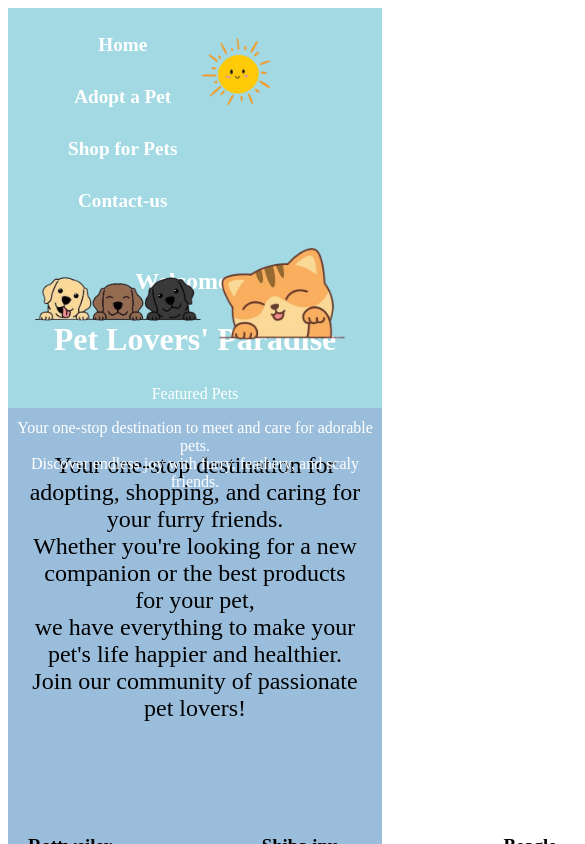
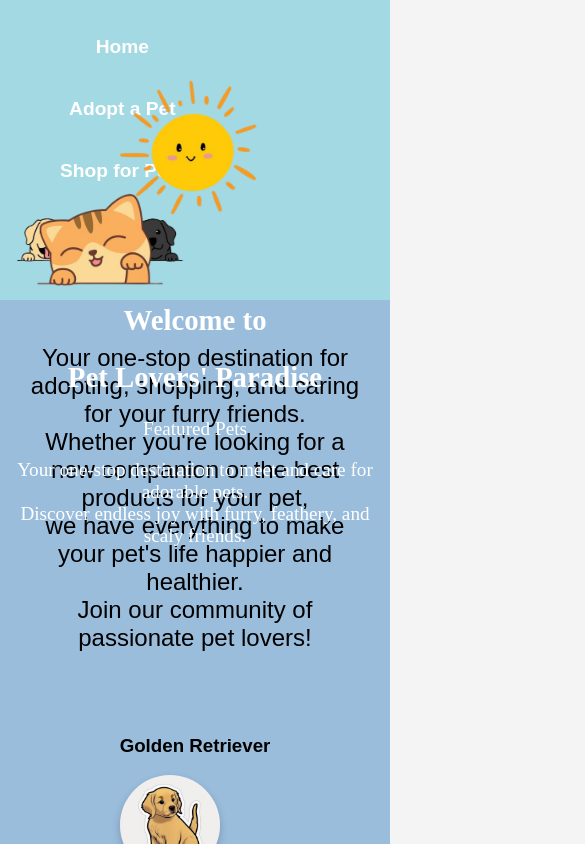
Before and after one commit to 2412robin/pet-, a plain HTML site: page index.html in a window 390 px wide. Shown: the top 844 px of the page, 585 px wide, since content can reach past the window. Drawn offline with Linux system fonts and the light colour scheme.

Commit message:
changes in css

```diff
--- a/style.css
+++ b/style.css
@@ -1,69 +1,57 @@
-.header{
+/* General Styles */
+body {
+  font-family: Arial, sans-serif;
+  margin: 0;
+  padding: 0;
+  background-color: #f4f4f4;
+}
+
+/* Header Section */
+.header {
   background-color: #a2d9e2;
   position: relative;
+  height: 400px;
 }
 
+/* Main Content */
 .section-main {
   background-color: #9ABDDC;
+}
 
-}
-/* sun */
+/* Sun Image Animation */
 .sun {
   right: 20px;
   top: 60px;
   padding-right: 70px;
   position: absolute;
   animation: bounce 1s infinite;
+}
 
-  }
 @keyframes bounce {
   0% { transform: translateY(0); }
   50% { transform: translateY(-20px); }
   100% { transform: translateY(0); }
 }
 
-  .sun img{
+.sun img {
   width: 200px;
   height: 200px;
-
 }
 
-  /* header */
-.header {
-    position: relative;
-    height: 400px;
-}
-.header-img {
+/* Header Images */
+.header-img, .header-img2 {
   position: absolute;
   bottom: 10px;
-    left: 10px;
   width: 350px;
   height: 200px;
 }
 
-
-.header-img2 {
-    position: absolute;
-    bottom: 10px;
-    right: 10px;
-    width: 300px;
-    height: 210px;
-}
-
-
-.header-img img {
+.header-img img, .header-img2 img {
   width: 100%;
   height: auto;
 }
 
-
-
-.header-img2 img{
-    width: 100%;
-    height: auto;
-}
-/* nav bar */
-
+/* Navigation */
 nav {
   display: flex;
   justify-content: flex-start;
@@ -74,48 +62,36 @@ nav {
   top: 20px;
   left: 20px;
 }
+
 nav ul {
   list-style: none;
   display: flex;
   gap: 20px;
 }
 
-
 nav ul li a {
   text-decoration: none;
   color: #ffffff;
   font-size: 1.2rem;
   font-weight: bold;
-
 }
 
-/* heroo */
-
-.hero-content{
+/* Hero Section */
+.hero-content {
   text-align: center;
   color: #ffffff;
-    font-family: 'Poppins','cursive';
+  font-family: 'Poppins', 'cursive';
   font-size: 1.5rem;
 }
 
-
-
-
-.image-card {
-    display: flex;
-    flex-direction: column;
-    align-items: center;
-    margin: 20px;
-    padding: 10px;
-}
-
-/* pet  */
+/* Pet Images */
 .pet-images {
   display: flex;
   justify-content: center;
   gap: 20px;
   margin: 20px auto;
 }
+
 .pet-images img {
   width: 150px;
   height: auto;
@@ -128,7 +104,8 @@ nav ul li a {
 .pet-images img:hover {
   transform: scale(1.1);
 }
-.pet-images-info{
+
+.pet-images-info {
   text-align: center;
   justify-content: center;
   align-items: center;
@@ -136,12 +113,13 @@ nav ul li a {
   font-size: 1.5rem;
 }
 
-/* main */
-.main-info{
+/* Cards Section */
+.main-info {
   background-color: #D1E5F4;
   padding-top: 5%;
   padding-bottom: 5%;
 }
+
 .cards-container {
   display: flex;
   flex-wrap: wrap;
@@ -150,7 +128,7 @@ nav ul li a {
   width: 90%;
 }
 
-.card{
+.card {
   background-color: #fff;
   border-radius: 10px;
   width: 230px;
@@ -159,9 +137,6 @@ nav ul li a {
   flex-direction: column;
   box-shadow: 0 4px 8px rgba(0, 0, 0, 0.2);
 }
-/* .card:hover {
-    transform: scale(1.1);
-} */
 
 .card img {
   width: 100px;
@@ -182,14 +157,12 @@ nav ul li a {
   color: #333;
   text-align: justify;
 }
-.p-text{
+
+.p-text {
   text-align: center;
 }
 
-
-
-
-/* footer */
+/* Footer */
 .footer {
   background-color: #BDD5E7;
   color: #333;
@@ -256,98 +229,57 @@ nav ul li a {
   grid-column: span 2;
 }
 
-  .back-to-top {
-    background-color: #007bff;
-    color: #fff;
-    padding: 10px 20px;
-    border: none;
-    border-radius: 5px;
-    cursor: pointer;
-    position: fixed;
-    bottom: 20px;
-    right: 20px;
-    display: none;
+/* Mobile Responsiveness */
+@media screen and (max-width: 768px) {
+  .header {
+      height: 300px;
   }
 
-  .back-to-top:hover {
-    background-color: #0056b3;
+  .hero-content {
+      font-size: 1.2rem;
   }
 
+  .pet-images {
+      flex-direction: column;
+      align-items: center;
+  }
 
+  .pet-images img {
+      width: 100px;
+      height: auto;
+      margin-bottom: 10px;
+  }
 
-  /* Mobile Responsiveness for Header */
-@media (max-width: 768px) {
-  /* Stack nav items vertically for smaller screens */
+  .header-img, .header-img2 {
+      width: 200px;
+      height: 150px;
+  }
+
   nav ul {
       flex-direction: column;
       align-items: center;
   }
 
   nav ul li {
-      margin-bottom: 10px;
+      margin: 10px 0;
   }
 
-  /* Adjust hero section font size */
-  .hero-content h1 {
-      font-size: 2rem;
+  .cards-container {
+      flex-direction: column;
+      width: 100%;
   }
 
-  .hero-content h2 {
-      font-size: 2.5rem;
+  .card {
+      width: 100%;
+      margin-bottom: 20px;
   }
 
-  .hero-content p {
-      font-size: 1.2rem;
+  .footer {
+      grid-template-columns: 1fr;
+      text-align: center;
   }
 
-  /* Adjust header images */
-  .header-img, .header-img2 {
-      width: 250px;  /* Adjust width for smaller screens */
-      height: auto;
-      bottom: 5px;
-  }
-
-  .header-img2 {
-      bottom: 10px;
-      right: 0;
-  }
-
-  /* Adjust the sun position */
-  .sun {
-      top: 20px;
-      right: 20px;
-      animation: none; /* Disable bounce on small screens */
-  }
-
-  .sun img {
-      width: 150px;
-      height: 150px;
+  .footer h2, .footer h3 {
+      font-size: 16px;
   }
 }
-
-/* Further responsiveness for smaller screens */
-@media (max-width: 480px) {
-  /* For mobile, shrink everything even more */
-  .hero-content h1 {
-      font-size: 1.5rem;
-  }
-
-  .hero-content h2 {
-      font-size: 2rem;
-  }
-
-  .hero-content p {
-      font-size: 1rem;
-  }
-
-  /* Resize header images even more */
-  .header-img, .header-img2 {
-      width: 200px;
-  }
-
-  /* Adjust sun image */
-  .sun img {
-      width: 100px;
-      height: 100px;
-  }
-}
```
Lines whose indentation alone changed are shown as unchanged.
